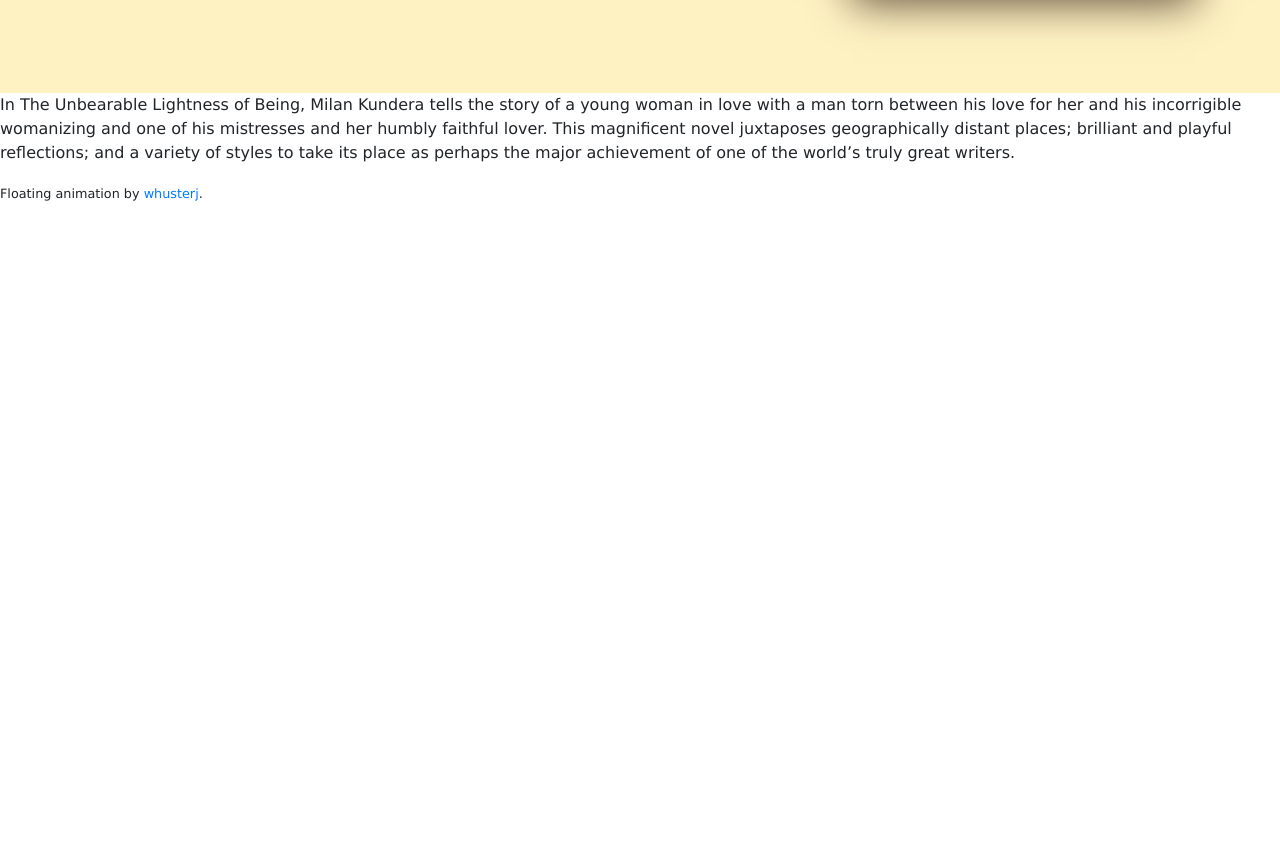
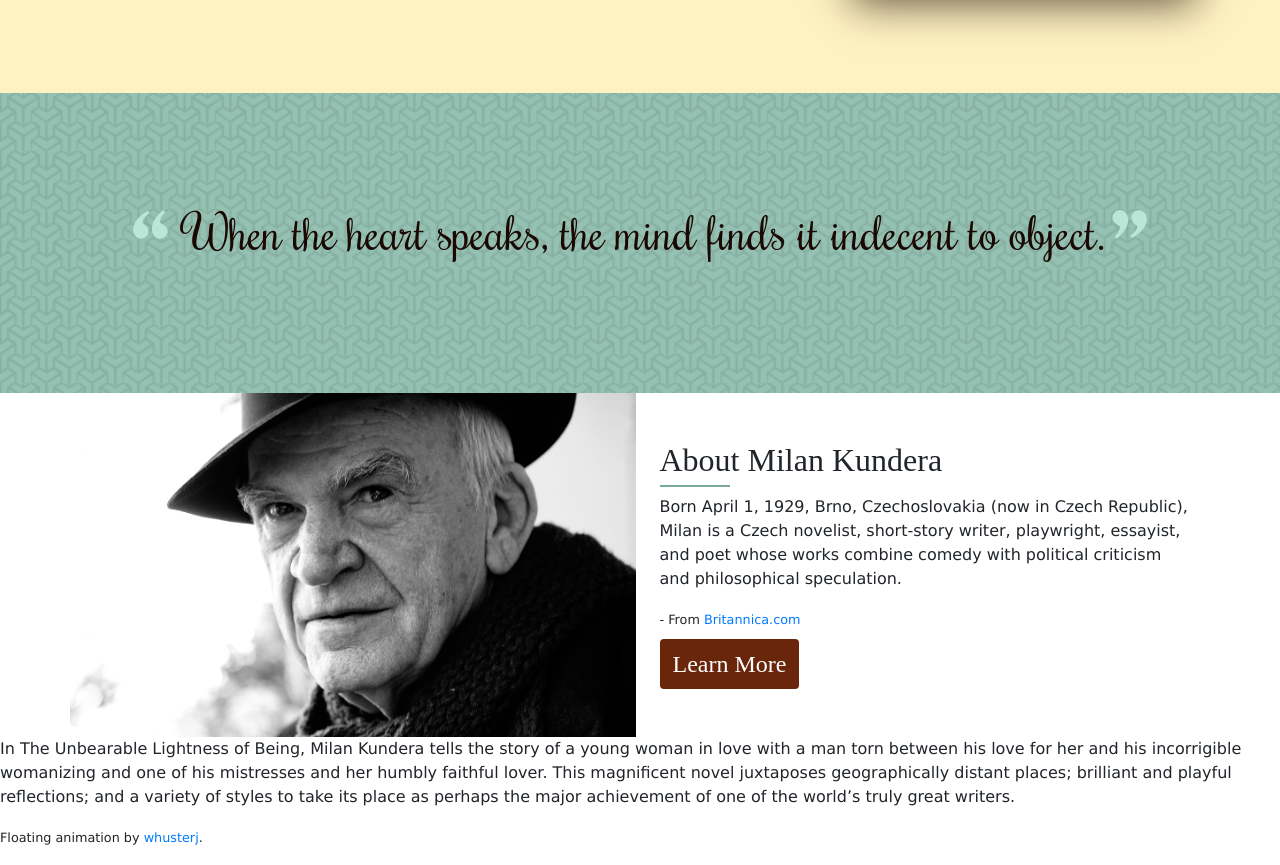
Before and after one commit to vivthefish/WebUI-A2-Lightness, a plain HTML site: page index.html in a window 1280 px wide. Shown: the part 1318-2183 px from the top of the page. Before the commit the page ends 1539 px from the top, so only its background shows below. Drawn offline with nearby package versions, Linux system fonts and the light colour scheme; a web font is replaced by a local one.

Commit message:
author done

```diff
--- a/css/style.css
+++ b/css/style.css
@@ -91,8 +91,11 @@
 }
 #buy-now h2 {
     position: relative;
+    font-weight: 600;
+    color: #aa7560;
+    letter-spacing: 1px;
 }
-#buy-now h2::after {
+h2.underline::after {
     display: inline-block;
     content: "";
     background-color: #79a999;
@@ -117,13 +120,49 @@
 .form-group {
     margin-bottom: 3px;
 }
-form button.btn {
+button.btn {
     background-color: #69260b;
     color: white;
     font-family: 'Alegreya SC', serif;
     font-size: 1.5rem;
     max-width: 200px;
 }
-form button:hover {
+button:hover {
     background-color: #79a999;
 }
+
+/* ---------------- Quotes Section */
+#quotes {
+    font-family: 'Rochester', cursive;
+    font-size: 3rem;
+    color: #1b0802;
+    text-align: center;
+    background-color: #97c5b6;
+    background-image: url("../images/tiles-dark.png");
+    min-height: 300px;
+}
+blockquote {
+    margin-bottom: 0;
+}
+.carousel-item {
+    padding-bottom: 30px;
+}
+.quote-mark {
+    color: #b9e6d6;
+    font-size: 10rem;
+    line-height: 0;
+    position: relative;
+    top: 70px;
+}
+
+/* ---------------- Author Aside */
+aside [class*="col"]:first-child {
+    background-image: url('../images/Milan_Kundera.jpg');
+    background-size: cover;
+    background-position: center;
+}
+aside h2.underline::after {
+    left: 0;
+    transform: none;
+    bottom: 0;
+}
--- a/index.html
+++ b/index.html
@@ -43,7 +43,7 @@
             <div class="container py-5">
                 <div class="row">
                     <div class="col-8 px-5 buy-form">
-                        <h2 class="mb-3 text-center">Milan Kundera's Classic Tale of Two Women, Two Men and a Dog in 1968 Prague.</h2>
+                        <h2 class="underline mb-3 text-center">Milan Kundera's Classic Tale <span class="cursive">of</span> Two Women, Two Men <span class="cursive">and a</span> Dog <span class="cursive">in</span> 1968, Prague.</h2>
                         <p>Get Our Exclusive Offer Now: <span class="price">$15.99</span></p>
                         <form>
                             <div class="form-group form-row">
@@ -80,11 +80,52 @@
             </div><!--.container-->
         </section>
         <!--Quotes Section-->
-        <section>
-            <div class="container">
-
+        <section id="quotes" class="py-5 d-flex align-items-center">
+            <div class="container h-100">
+                <div id="quotes-carousel" class="carousel slide" data-ride="carousel">
+                    <!-- <ol class="carousel-indicators">
+                        <li data-target="#quotes-carousel" data-slide-to="0" class="active"></li>
+                        <li data-target="#quotes-carousel" data-slide-to="1"></li>
+                        <li data-target="#quotes-carousel" data-slide-to="2"></li>
+                        <li data-target="#quotes-carousel" data-slide-to="3"></li>
+                        <li data-target="#quotes-carousel" data-slide-to="4"></li>
+                    </ol> -->
+                    <div class="carousel-inner">
+                        <div class="carousel-item active">
+                            <blockquote><span class="quote-mark">&ldquo;</span> When the heart speaks, the mind finds it indecent to object.<span class="quote-mark">&rdquo;</span></blockquote>
+                        </div>
+                        <div class="carousel-item">
+                            <blockquote><span class="quote-mark">&ldquo;</span> In the sunset of dissolution, everything is illuminated by the aura of nostalgia, even the guillotine.<span class="quote-mark">&rdquo;</span></blockquote>
+                        </div>
+                        <div class="carousel-item">
+                            <blockquote><span class="quote-mark">&ldquo;</span> Loves are like empires: when the idea they are founded on crumbles, they, too, fade away.<span class="quote-mark">&rdquo;</span></blockquote>
+                        </div>
+                        <div class="carousel-item">
+                            <blockquote><span class="quote-mark">&ldquo;</span> To rebel against being born a woman seemed as foolish to her as to take pride in it.<span class="quote-mark">&rdquo;</span></blockquote>
+                        </div>
+                        <div class="carousel-item">
+                            <blockquote><span class="quote-mark">&ldquo;</span> And what can life be worth if the first rehearsal for life is life itself?<span class="quote-mark">&rdquo;</span></blockquote>
+                        </div>
+                    </div><!--.carousel-inner-->
+                </div><!--#quotes-carousel-->
             </div>
         </section>
+        <!--About Author Section-->
+        <aside>
+            <div class="container">
+                <div class="row">
+                    <div class="col">
+                        <img src="images/Milan_Kundera.jpg" alt="Photograph of author Milan Kundera" class="img-fluid sr-only" />
+                    </div>
+                    <div class="col py-5 pl-4">
+                        <h2 class="underline position-relative pb-2 mb-2">About Milan Kundera</h2>
+                        <p>Born April 1, 1929, Brno, Czechoslovakia (now in Czech Republic), Milan is a Czech novelist, short-story writer, playwright, essayist, and poet whose works combine comedy with political criticism and philosophical speculation.</p>
+                        <p class="mb-2"><small>- From <a href="https://www.britannica.com/biography/Milan-Kundera">Britannica.com</a></small></p>
+                        <button class="btn">Learn More</button>
+                    </div>
+                </div>
+            </div>
+        </aside>
         <p>In The Unbearable Lightness of Being, Milan Kundera tells the story of a young woman in love with a man torn between his love for her and his incorrigible womanizing and one of his mistresses and her humbly faithful lover. This magnificent novel juxtaposes geographically distant places; brilliant and playful reflections; and a variety of styles to take its place as perhaps the major achievement of one of the world’s truly great writers.</p>
     </main>
     <footer>
@@ -92,6 +133,10 @@
     </footer>
 
     <script src="http://code.jquery.com/jquery-3.3.1.min.js" integrity="sha256-FgpCb/KJQlLNfOu91ta32o/NMZxltwRo8QtmkMRdAu8=" crossorigin="anonymous"></script>
-	<script src="js/bootstrap.min.js"></script>
+    <!-- <script src="js/vendor/bootstrap.min.js"></script> -->
+    <script src="https://code.jquery.com/jquery-3.3.1.slim.min.js" integrity="sha384-q8i/X+965DzO0rT7abK41JStQIAqVgRVzpbzo5smXKp4YfRvH+8abtTE1Pi6jizo" crossorigin="anonymous"></script>
+    <script src="https://cdnjs.cloudflare.com/ajax/libs/popper.js/1.14.3/umd/popper.min.js" integrity="sha384-ZMP7rVo3mIykV+2+9J3UJ46jBk0WLaUAdn689aCwoqbBJiSnjAK/l8WvCWPIPm49" crossorigin="anonymous"></script>
+    <script src="https://stackpath.bootstrapcdn.com/bootstrap/4.1.3/js/bootstrap.min.js" integrity="sha384-ChfqqxuZUCnJSK3+MXmPNIyE6ZbWh2IMqE241rYiqJxyMiZ6OW/JmZQ5stwEULTy" crossorigin="anonymous"></script>
+    <script src="js/script.js"></script>
 </body>
 </html>
--- /dev/null
+++ b/js/script.js
@@ -0,0 +1,3 @@
+$('.carousel').carousel({
+    interval: 10000
+  });
```
Also changed, not shown: images/tiles-dark.png (added).
